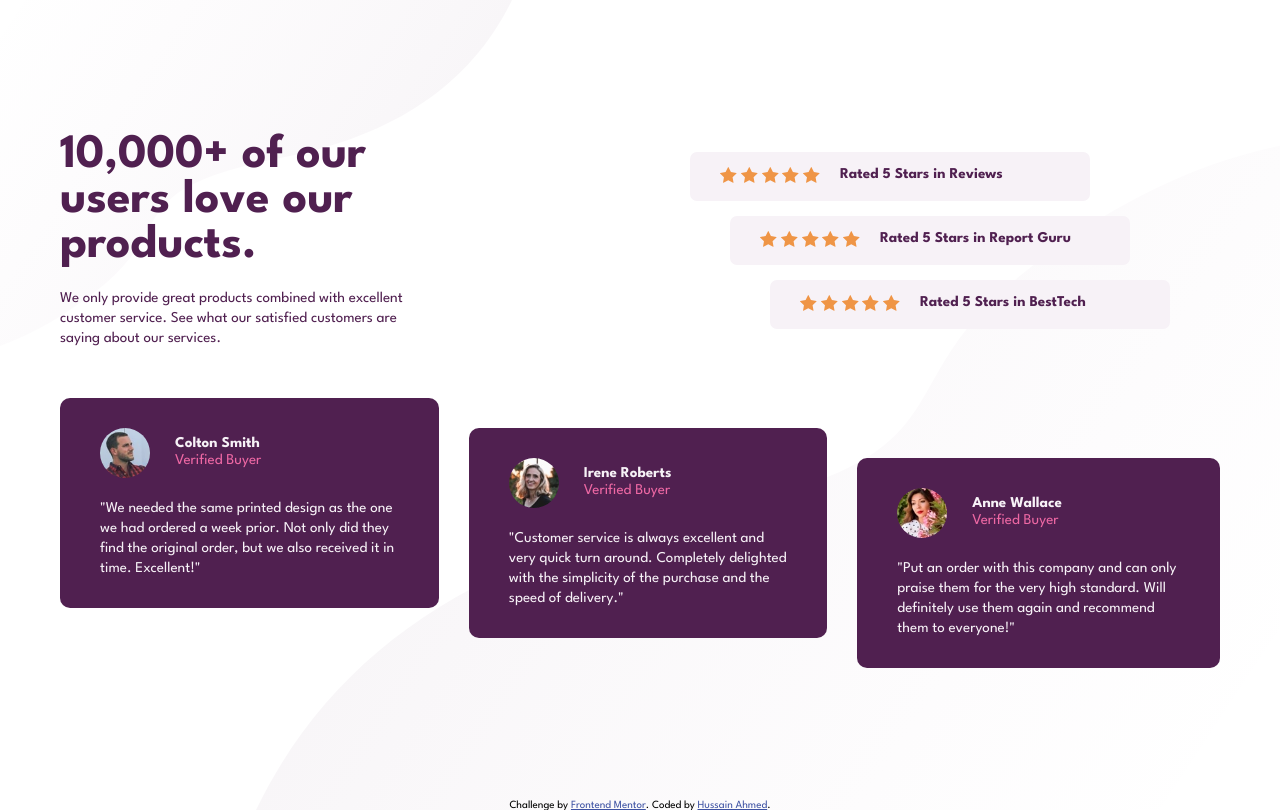
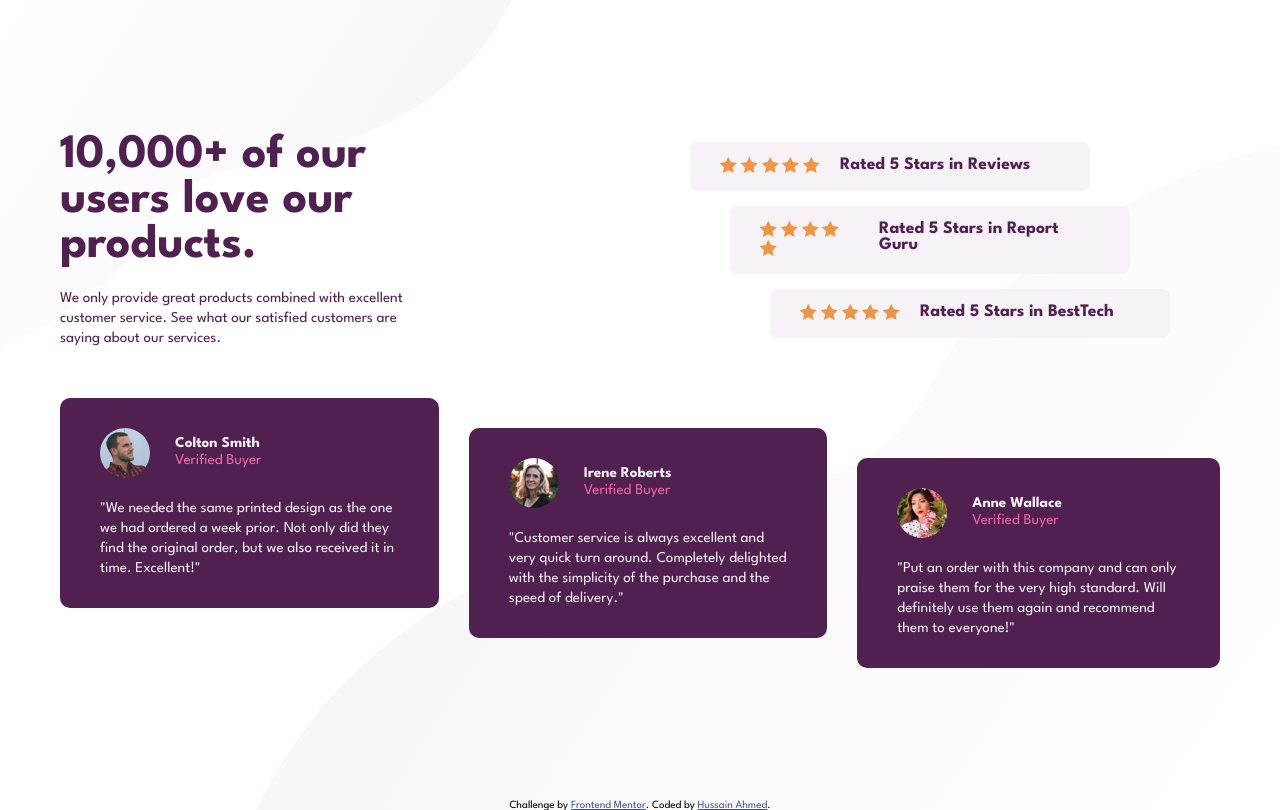
Before and after one commit to hussain-ahmed2/frontendmentor, a plain HTML site: page social-proof-section-master/index.html in a window 1280 px wide. Drawn offline with Linux system fonts and the light colour scheme.

Commit message:
Update index.html

```diff
--- a/social-proof-section-master/index.html
+++ b/social-proof-section-master/index.html
@@ -47,7 +47,7 @@
             <img src="images/icon-star.svg" alt="icon-star">
             <img src="images/icon-star.svg" alt="icon-star">
           </div>
-          <h4>Rated 5 Stars in Reviews</h4>
+          <h3>Rated 5 Stars in Reviews</h3>
         </div>
         <div class="two">
           <div class="icon-star">
@@ -57,7 +57,7 @@
             <img src="images/icon-star.svg" alt="icon-star">
             <img src="images/icon-star.svg" alt="icon-star">
           </div>
-          <h4>Rated 5 Stars in Report Guru</h4>
+          <h3>Rated 5 Stars in Report Guru</h3>
         </div>
         <div class="three">
           <div class="icon-star">
@@ -67,7 +67,7 @@
             <img src="images/icon-star.svg" alt="icon-star">
             <img src="images/icon-star.svg" alt="icon-star">
           </div>
-          <h4>Rated 5 Stars in BestTech</h4>
+          <h3>Rated 5 Stars in BestTech</h3>
         </div>
       </div>
     </section>
```
